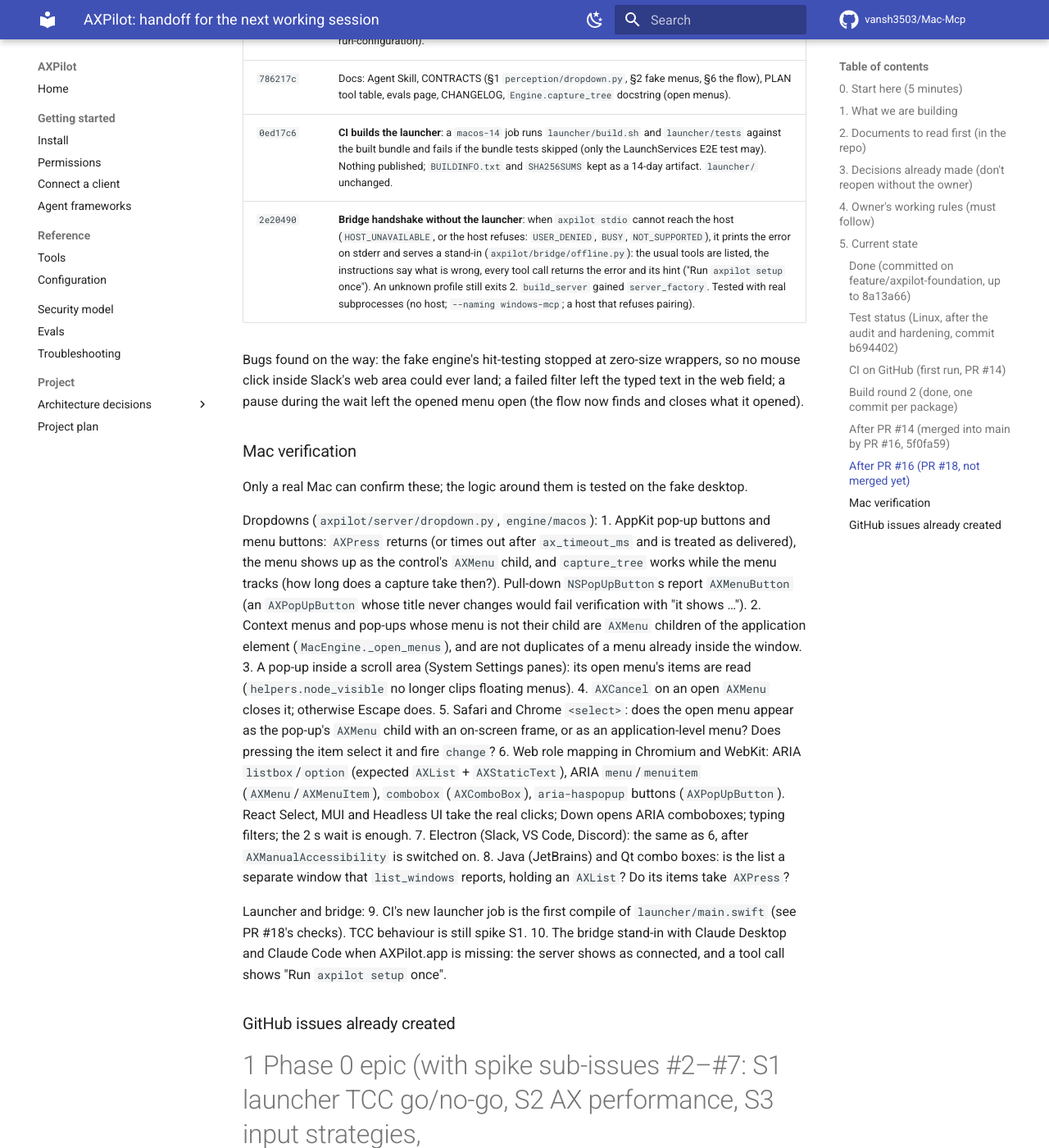
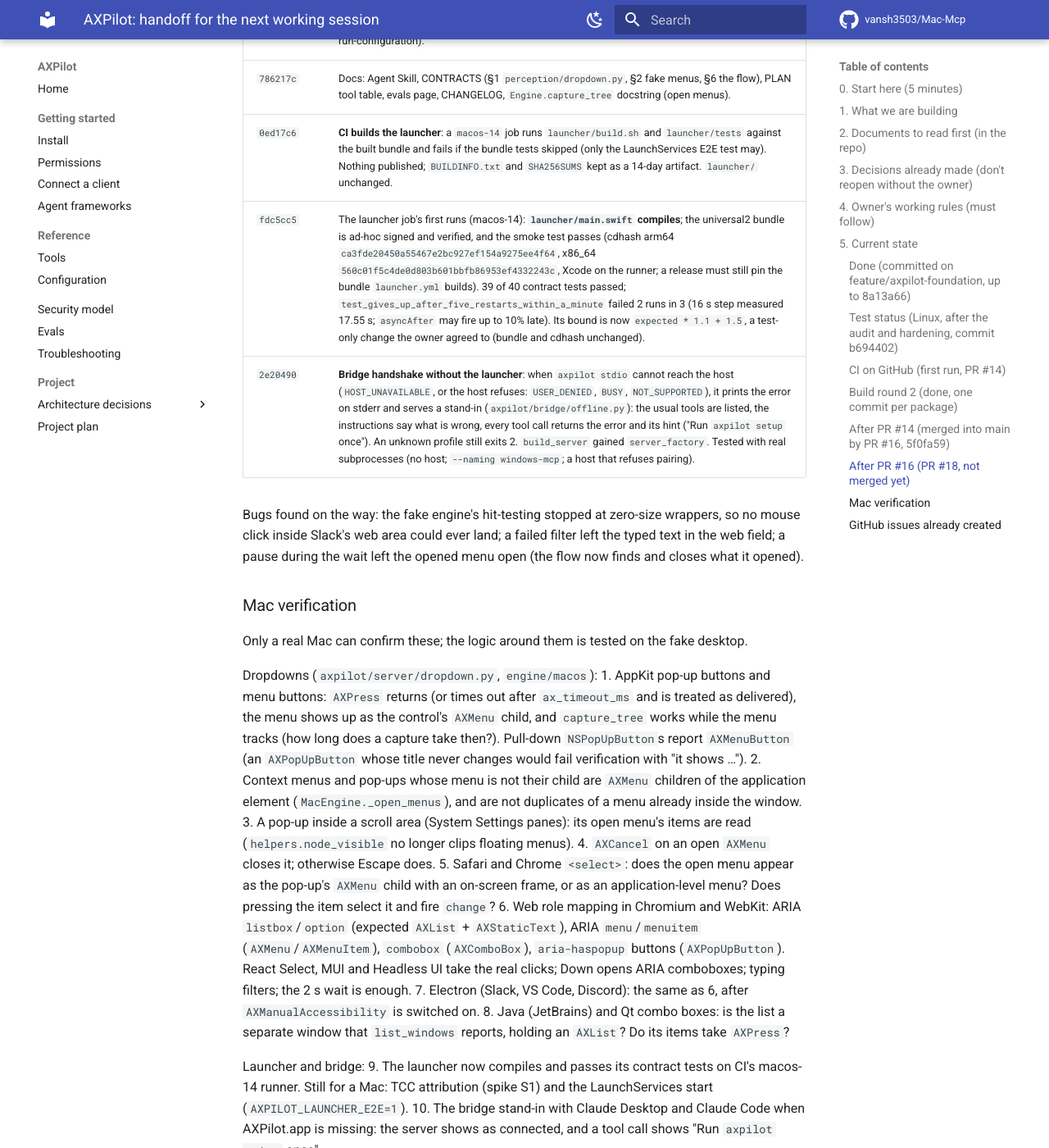
Before and after one commit to Vansh3503/Mac-Mcp, an MkDocs documentation site: the page built from docs/dev/handoff/HANDOFF.md, in a window 1280 px wide and 1400 px high, scrolled down 8614 px. Shown: the whole window at 82% size. Built offline with MkDocs 1.6.1 and Material for MkDocs 9.7.7, drawn with Linux system fonts in a browser that asks for light colours; comment, search, counter and statistics services are not loaded.

Commit message:
docs(handoff): record that the launcher compiles in CI

```diff
--- a/docs/dev/handoff/HANDOFF.md
+++ b/docs/dev/handoff/HANDOFF.md
@@ -193,6 +193,7 @@
 | `adf563c` | Tests: `tests/server/tools/test_dropdowns.py` (10 dropdown kinds × success, index, current option, unknown and disabled options, disabled control, STALE_REF, policy, USER_ACTIVE, PAUSED_BY_USER, faults and the kill switch while open; the manual open + snapshot + click path), `tests/server/test_dropdown_flow.py` (edge paths), `tests/perception/test_dropdown.py`, fake-engine menu tests; seven eval tasks (finder-new-folder, textedit-line-spacing, store-country, store-shipping, store-pickup, slack-notifications, idea-run-configuration). |
 | `786217c` | Docs: Agent Skill, CONTRACTS (§1 `perception/dropdown.py`, §2 fake menus, §6 the flow), PLAN tool table, evals page, CHANGELOG, `Engine.capture_tree` docstring (open menus). |
 | `0ed17c6` | **CI builds the launcher**: a `macos-14` job runs `launcher/build.sh` and `launcher/tests` against the built bundle and fails if the bundle tests skipped (only the LaunchServices E2E test may). Nothing published; `BUILDINFO.txt` and `SHA256SUMS` kept as a 14-day artifact. `launcher/` unchanged. |
+| `fdc5cc5` | The launcher job's first runs (macos-14): **`launcher/main.swift` compiles**; the universal2 bundle is ad-hoc signed and verified, and the smoke test passes (cdhash arm64 `ca3fde20450a55467e2bc927ef154a9275ee4f64`, x86_64 `560c01f5c4de0d803b601bbfb86953ef4332243c`, Xcode on the runner; a release must still pin the bundle `launcher.yml` builds). 39 of 40 contract tests passed; `test_gives_up_after_five_restarts_within_a_minute` failed 2 runs in 3 (16 s step measured 17.55 s; `asyncAfter` may fire up to 10% late). Its bound is now `expected * 1.1 + 1.5`, a test-only change the owner agreed to (bundle and cdhash unchanged). |
 | `2e20490` | **Bridge handshake without the launcher**: when `axpilot stdio` cannot reach the host (`HOST_UNAVAILABLE`, or the host refuses: `USER_DENIED`, `BUSY`, `NOT_SUPPORTED`), it prints the error on stderr and serves a stand-in (`axpilot/bridge/offline.py`): the usual tools are listed, the instructions say what is wrong, every tool call returns the error and its hint ("Run `axpilot setup` once"). An unknown profile still exits 2. `build_server` gained `server_factory`. Tested with real subprocesses (no host; `--naming windows-mcp`; a host that refuses pairing). |
 
 Bugs found on the way: the fake engine's hit-testing stopped at zero-size wrappers, so no mouse click inside
@@ -224,8 +225,8 @@
    `AXList`? Do its items take `AXPress`?
 
 Launcher and bridge:
-9. CI's new launcher job is the first compile of `launcher/main.swift` (see PR #18's checks). TCC behaviour is
-   still spike S1.
+9. The launcher now compiles and passes its contract tests on CI's macos-14 runner. Still for a Mac: TCC
+   attribution (spike S1) and the LaunchServices start (`AXPILOT_LAUNCHER_E2E=1`).
 10. The bridge stand-in with Claude Desktop and Claude Code when AXPilot.app is missing: the server shows as
     connected, and a tool call shows "Run `axpilot setup` once".
 
```
